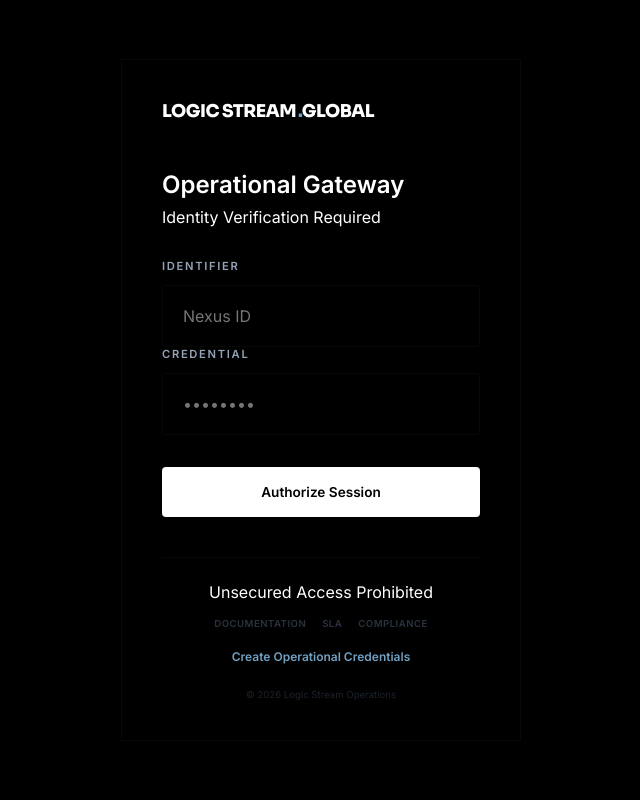
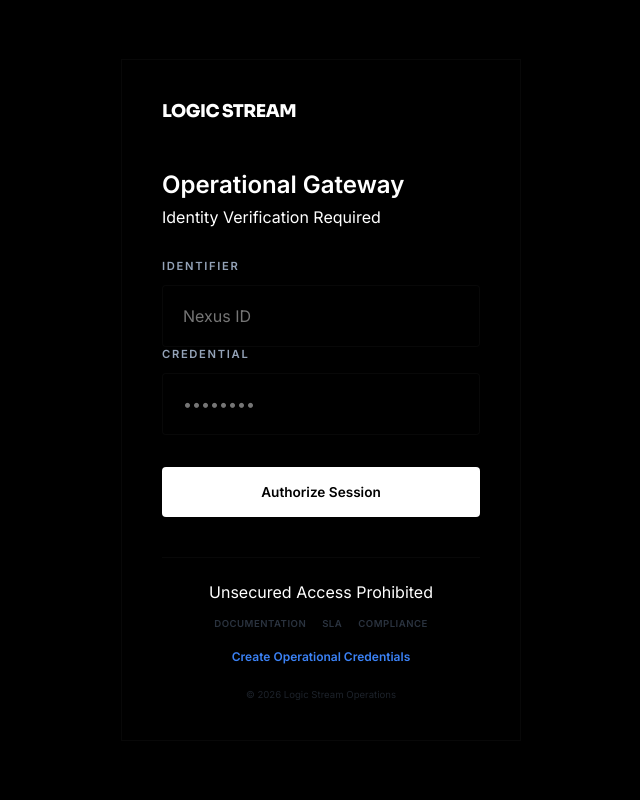
Before and after one commit to ankit5287/Support-Nexus-Tier-0, a Django app: page /dev/login/ in a window 1280 px wide. Shown: the whole page, without its empty margins (319-959 px from the left). Run offline with Django 5.2, Linux system fonts and the light colour scheme.

Commit message:
UI Refinement: Vibrant team colors and branding polish (Removed 'Global' from login).

```diff
--- a/developer_dashboard/templates/developer_dashboard/login.html
+++ b/developer_dashboard/templates/developer_dashboard/login.html
@@ -27,7 +27,7 @@
 
 <body style="opacity:0; transition: opacity 0.5s;">
     <div class="auth-container anim-liquid-fade">
-        <a href="/" class="nx-logo" style="display:block;margin-bottom:48px;">Logic Stream<span class="nx-logo-dot">.</span>Global</a>
+        <a href="/" class="nx-logo" style="display:block;margin-bottom:48px;">Logic Stream</a>
 
         <div style="margin-bottom:32px;">
             <h1 class="heading-md" style="font-size:1.5rem; margin-bottom:8px;">Operational Gateway</h1>
--- a/static/css/enterprise.css
+++ b/static/css/enterprise.css
@@ -28,9 +28,9 @@
 
   /* Operational Accents */
   /* High-Contrast Professional Pastel Palette */
-  --accent-blue-soft:  #72A0C1;
-  --accent-peach-soft: #FFCCB3;
-  --accent-emerald:    #A2D1A9;
+  --accent-blue-soft:  #3b82f6;
+  --accent-peach-soft: #a855f7;
+  --accent-emerald:    #10b981;
 
   --accent-periwinkle: var(--accent-blue-soft);
   --accent-rose-dust:  var(--accent-peach-soft);
```
